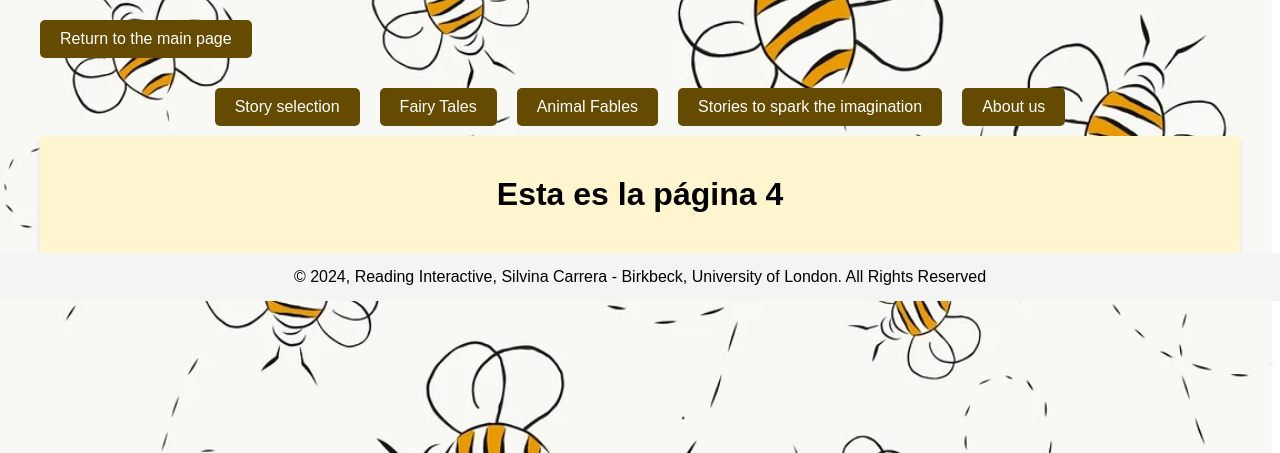
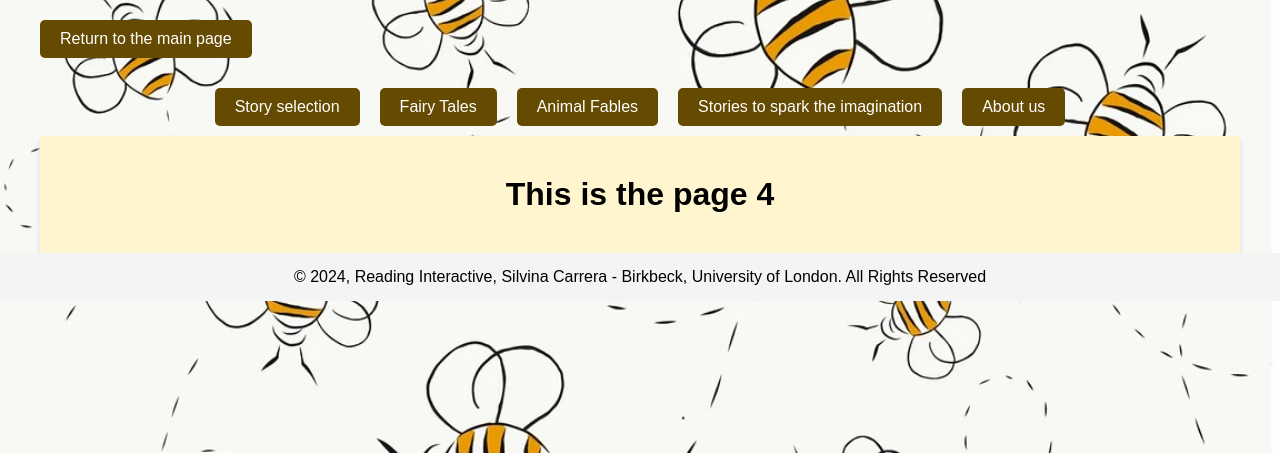
Before and after one commit to scarre02/reading_interactive, a Flask app: page /page4 in a window 1280 px wide. Shown: the part 156-609 px from the top of the page. Run offline with Flask 3, Linux system fonts and the light colour scheme.

Commit message:
Updated all templates

```diff
--- a/templates/animal_fables.html
+++ b/templates/animal_fables.html
@@ -10,7 +10,7 @@
 
             <h1>Animal Fables</h1>
 
-        <!-- Cuadro con imagen -->
+        <!-- Box with image -->
 
             <img src="{{ url_for('static', filename='peter_rabbit.jpg') }}" alt="Imagen ilustrativa">
     </div>
--- a/templates/page4.html
+++ b/templates/page4.html
@@ -13,7 +13,7 @@
     <link rel="stylesheet" href="{{ url_for('static', filename='styles.css') }}">
 </head>
 <body>
-    <h1>Esta es la página 4</h1>
+    <h1>This is the page 4</h1>
 
 </body>
 </html>
--- a/templates/story.html
+++ b/templates/story.html
@@ -1,5 +1,3 @@
-<!-- story.html -->
-
 {% extends "base.html" %}
 
 {% block title %}{{ story.title }} - Short Stories{% endblock %}
```
Also changed, not shown: 1 other file.
